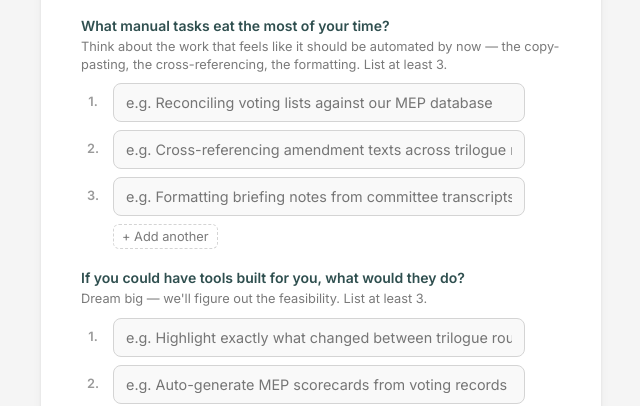
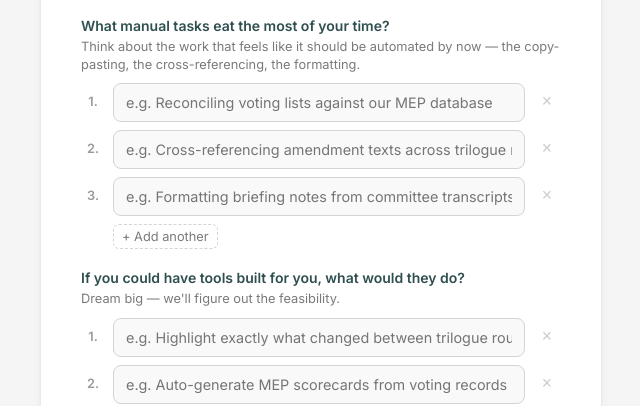
Before and after one commit to policyspeak/roundtable, a plain HTML site: page index.html in a window 1280 px wide. Shown: the part 410-816 px from the top of the page, without its empty margins (319-959 px from the left). Drawn offline with Linux system fonts and the light colour scheme.

Commit message:
Relax minimum entries from 3 to 1 per section

```diff
--- a/index.html
+++ b/index.html
@@ -278,7 +278,7 @@
       <div class="multi-group" id="painGroup">
         <label>
           What manual tasks eat the most of your time?
-          <span class="hint">Think about the work that feels like it should be automated by now — the copy-pasting, the cross-referencing, the formatting. List at least 3.</span>
+          <span class="hint">Think about the work that feels like it should be automated by now — the copy-pasting, the cross-referencing, the formatting.</span>
         </label>
         <div class="input-row">
           <span class="row-num">1.</span>
@@ -301,7 +301,7 @@
       <div class="multi-group" id="wishlistGroup">
         <label>
           If you could have tools built for you, what would they do?
-          <span class="hint">Dream big — we'll figure out the feasibility. List at least 3.</span>
+          <span class="hint">Dream big — we'll figure out the feasibility.</span>
         </label>
         <div class="input-row">
           <span class="row-num">1.</span>
@@ -355,7 +355,7 @@
     const successMessage = document.getElementById('successMessage');
 
     // --- Multi-input group logic ---
-    const MIN_ROWS = 3;
+    const MIN_ROWS = 1;
     const MAX_ROWS = 8;
 
     function renumberRows(group) {
```
